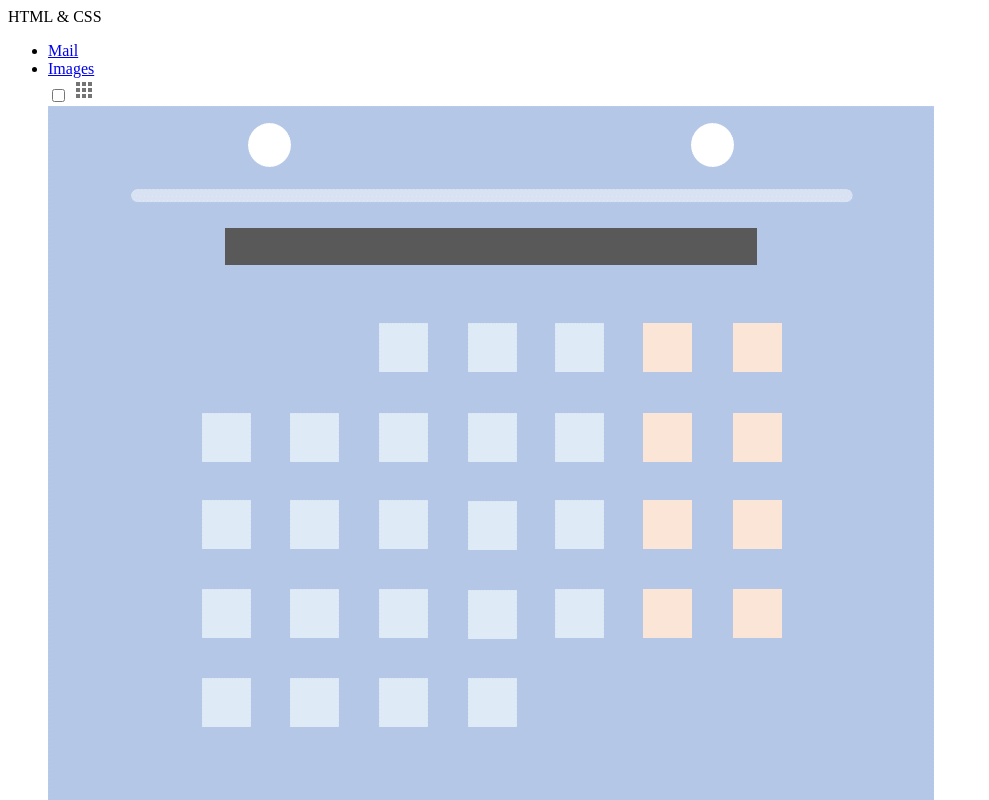
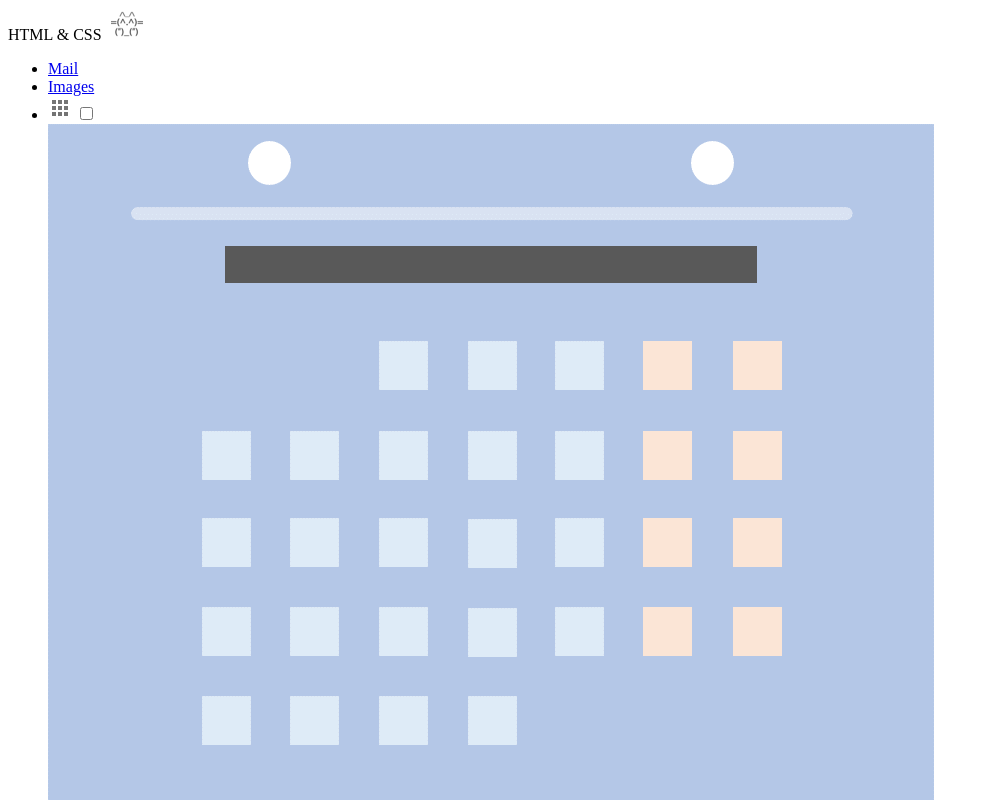
Before and after one commit to zhenyakornilov/kottans_html_css_practise, a plain HTML site: page index.html in a window 1280 px wide. Shown: the top 800 px of the page, without its empty margins (0-989 px from the left). Drawn offline with Linux system fonts and the light colour scheme.

Commit message:
Update index.html

```diff
--- a/index.html
+++ b/index.html
@@ -15,8 +15,9 @@
 <body>
   <header class="header">
     <nav class="navbar">
-      <div class="nav-logo">
+      <div class="nav-logo image-wrapper">
         <span class="nav-logo-text">HTML & CSS</span>
+        <span><img style="margin-left: 5px" src="./images/favicon.png" alt="kitten-icon"></span>
       </div>
       <ul class="nav-links">
         <div class=""></div>
@@ -28,11 +29,12 @@
         </li>
 
         <!-- li contains the whole popup window -->
-        <label>
-          <input class="popup-toggle" type="checkbox">
-          <img class='popup-toggle' src="./images/popup-button.png" alt="popup-button">
-        </label>
+
         <li class="nav-item">
+          <label class="label-toggle" for="check-toggle">
+            <img class='popup-img' src="./images/popup-button.png" alt="popup-button">
+          </label>
+          <input class="popup-toggle" type="checkbox" id="check-toggle">
           <div class="popup">
             <div class="popup-content-main">
               <a href="#" class="popup-item">
@@ -119,7 +121,7 @@
           </div>
         </li>
         <li class="nav-item">
-          <a class='link' href="#">
+          <a class='link image-wrapper' href="#">
             <img class="bell" src="./images/bell.png" alt="bell_icon">
           </a>
         </li>
```
